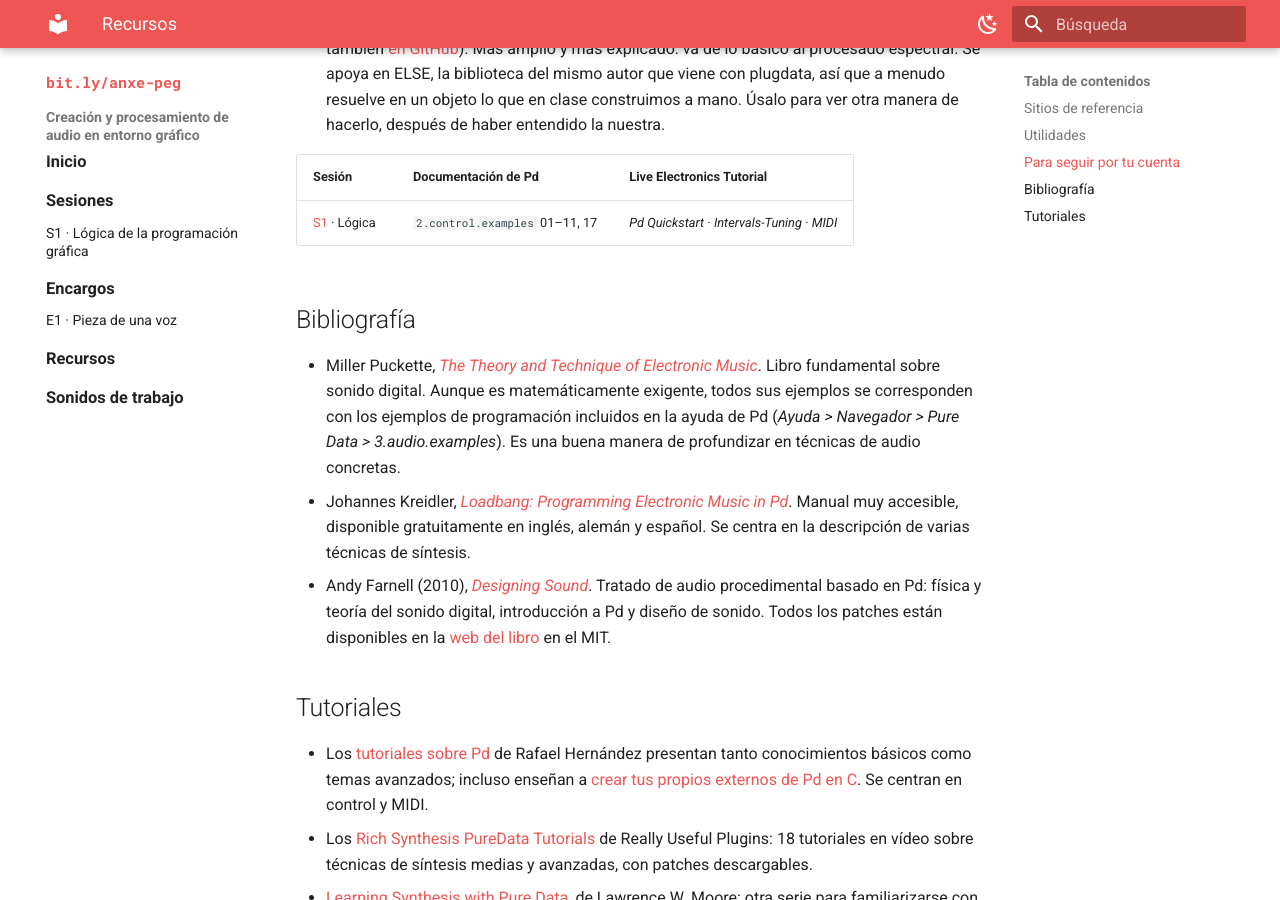
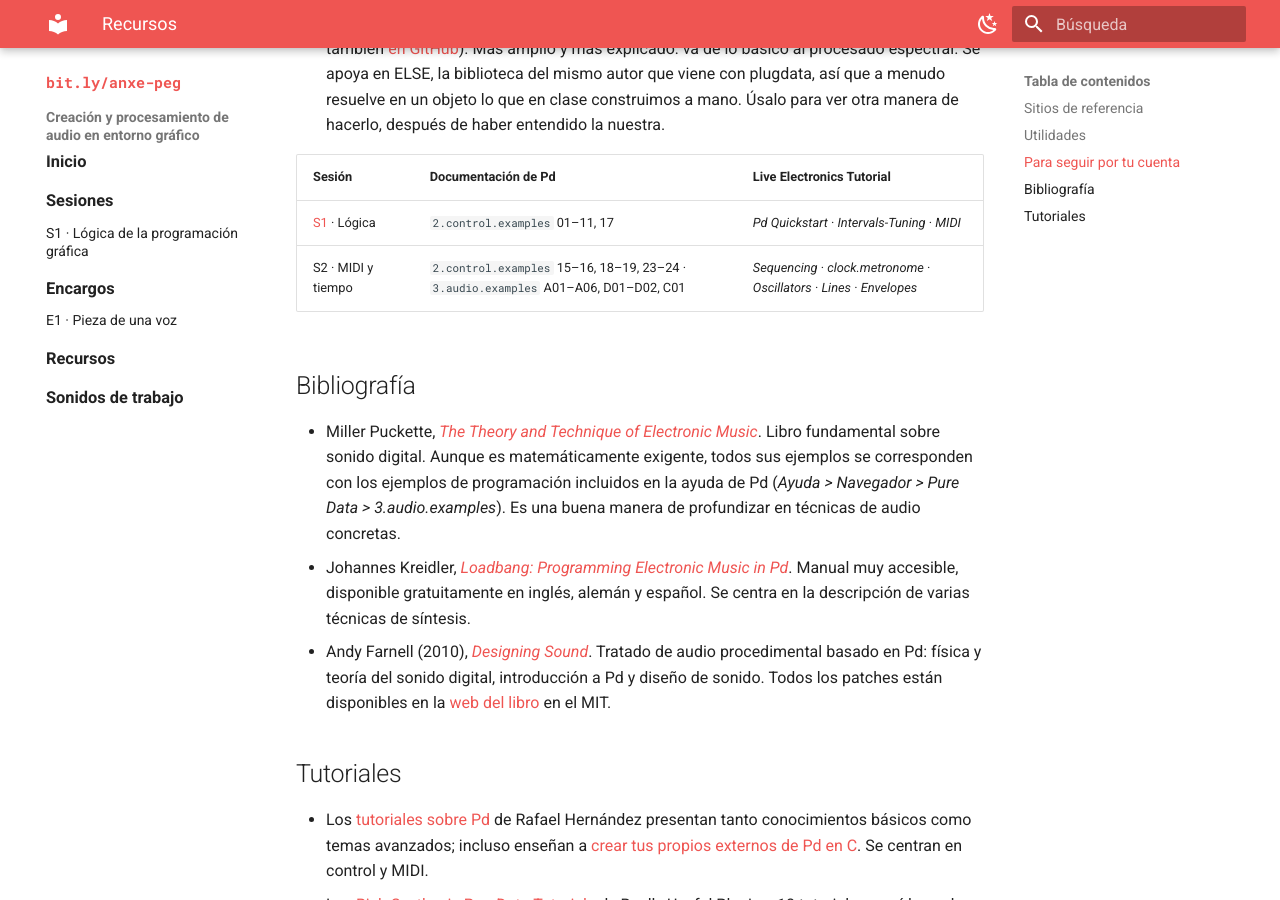
Before and after one commit to anxefaraldo/peg-curso, an MkDocs documentation site: the page built from docs/recursos.md, in a window 1280 px wide and 900 px high, scrolled down 900 px. Built offline with MkDocs 1.6.1 and Material for MkDocs 9.7.7, drawn with Linux system fonts in a browser that asks for light colours.

Commit message:
Publicación programada 2026-10-04 14:01

```diff
--- a/docs/recursos.md
+++ b/docs/recursos.md
@@ -24,6 +24,7 @@ plugdata trae dos fuentes de aprendizaje independientes, sin instalar nada más
 | Sesión | Documentación de Pd | Live Electronics Tutorial |
 |---|---|---|
 | [S1](sesiones/s1.md) · Lógica | `2.control.examples` 01–11, 17 | *Pd Quickstart* · *Intervals-Tuning* · *MIDI* |
+| S2 · MIDI y tiempo | `2.control.examples` 15–16, 18–19, 23–24 · `3.audio.examples` A01–A06, D01–D02, C01 | *Sequencing* · *clock.metronome* · *Oscillators* · *Lines* · *Envelopes* |
 
 
 ## Bibliografía
```
